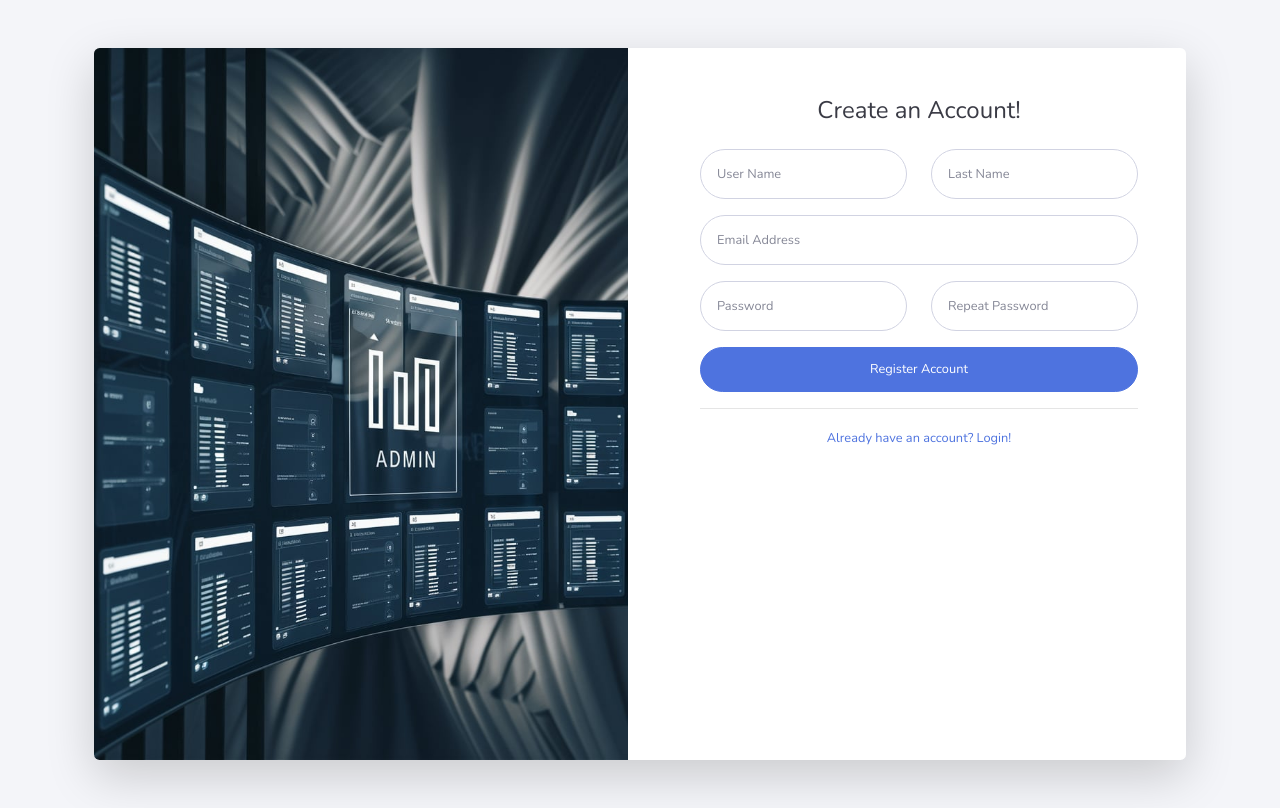
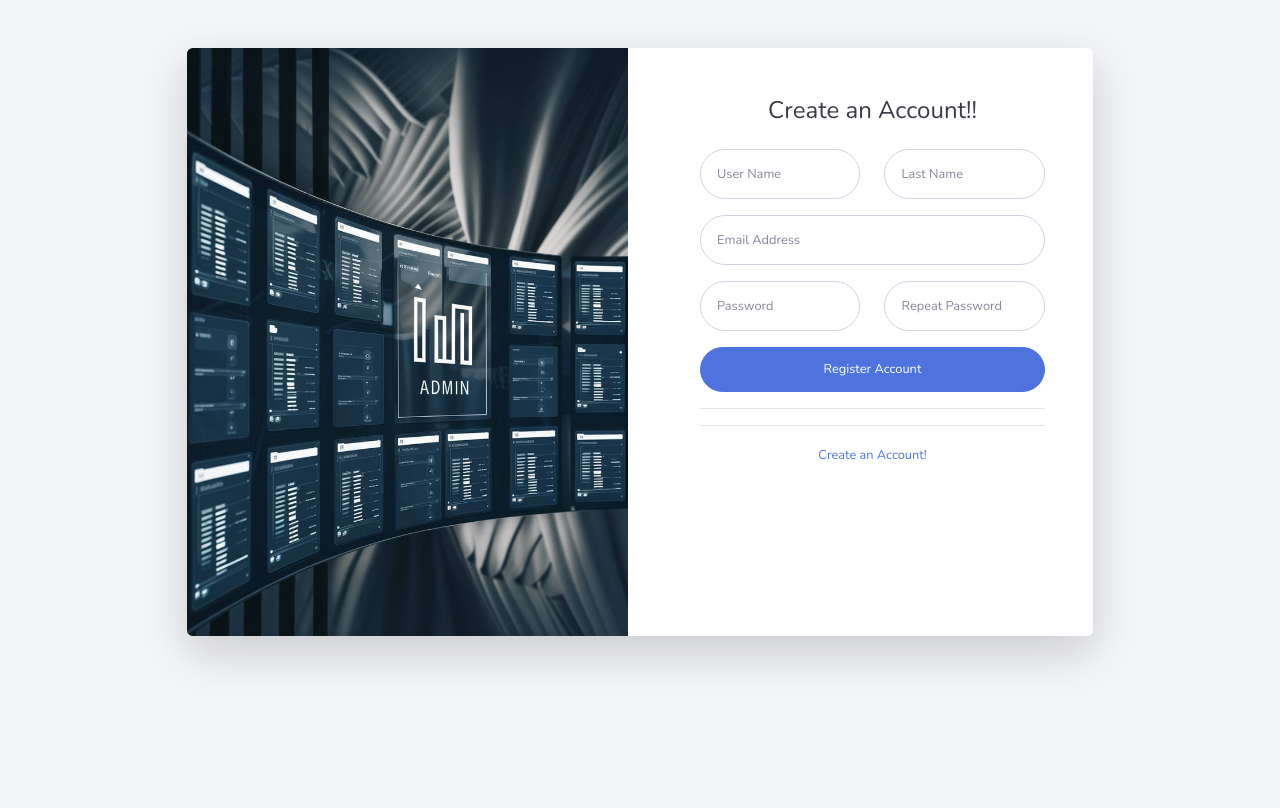
Before and after one commit to bhavi-creations/HMS_Bhavi, a PHP site: page /modules/auth/register.php in a window 1280 px wide. After the commit the page ends 665 px from the top, so only its background shows below. Run offline with PHP 8.4, Linux system fonts and the light colour scheme.

```diff
--- a/modules/auth/login.php
+++ b/modules/auth/login.php
@@ -37,7 +37,7 @@
                             <!-- Nested Row within Card Body -->
                             <div class="row">
                                 <div class="col-lg-6 d-none d-lg-block  ">
-                                    <img src="img/login.jpg" alt="login image" class="img-fluid">
+                                     <img src="../../assets/images/login.jpg" alt="login image" class="img-fluid">
                                 </div>
                                 <div class="col-lg-6">
                                     <div class="p-5">
--- a/modules/auth/register.php
+++ b/modules/auth/register.php
@@ -18,8 +18,8 @@
         rel="stylesheet">
 
     <!-- Custom styles for this template-->
-    <link href="assets/css/sb-admin-2.min.css" rel="stylesheet">
-    <link href="assets/css/style.css" rel="stylesheet">
+    <link href="../../assets/css/sb-admin-2.min.css" rel="stylesheet">
+    <link rel="stylesheet" href="../../assets/css/style.css">
 
 
 </head>
@@ -28,20 +28,23 @@
 
     <div class="container">
 
+        <!-- Outer Row -->
+        <div class="row justify-content-center">
+
+            <div class="col-xl-10 col-lg-12 col-md-9">
+
                 <div class="card o-hidden border-0 shadow-lg my-5">
                     <div class="card-body p-0">
                         <!-- Nested Row within Card Body -->
                         <div class="row">
                             <div class="col-lg-6 d-none d-lg-block  ">
-                        <img src="assets/images/register.jpg" alt="login image" class="img-fluid">
+                                <img src="../../assets/images/register.jpg" alt="login image" class="img-fluid">
                             </div>
                             <div class="col-lg-6">
                                 <div class="p-5">
                                     <div class="text-center">
-                                <h1 class="h4 text-gray-900 mb-4">Create an Account!</h1>
+                                        <h1 class="h4 text-gray-900 mb-4">Create an Account!!</h1>
                                     </div>
-
-
 
                                     <form class="user" action="../../config/register_handler.php" method="POST">
 
@@ -71,19 +74,27 @@
                                     </form>
 
 
-                            <div class="text-center">
-                                <a class="small" href="login.php">Already have an account? Login!</a>
-                            </div>
+
+
                                     <?php
                                     if (isset($_GET['error'])) {
                                         echo "<p style='color:red;'>" . htmlspecialchars($_GET['error']) . "</p>";
                                     }
                                     ?>
 
+                                    <hr>
+
+                                    <div class="text-center">
+                                        <a class="small" href="register.php">Create an Account!</a>
                                     </div>
                                 </div>
                             </div>
                         </div>
+                    </div>
+                </div>
+
+            </div>
+
         </div>
 
     </div>
```
Lines whose indentation alone changed are shown as unchanged.
